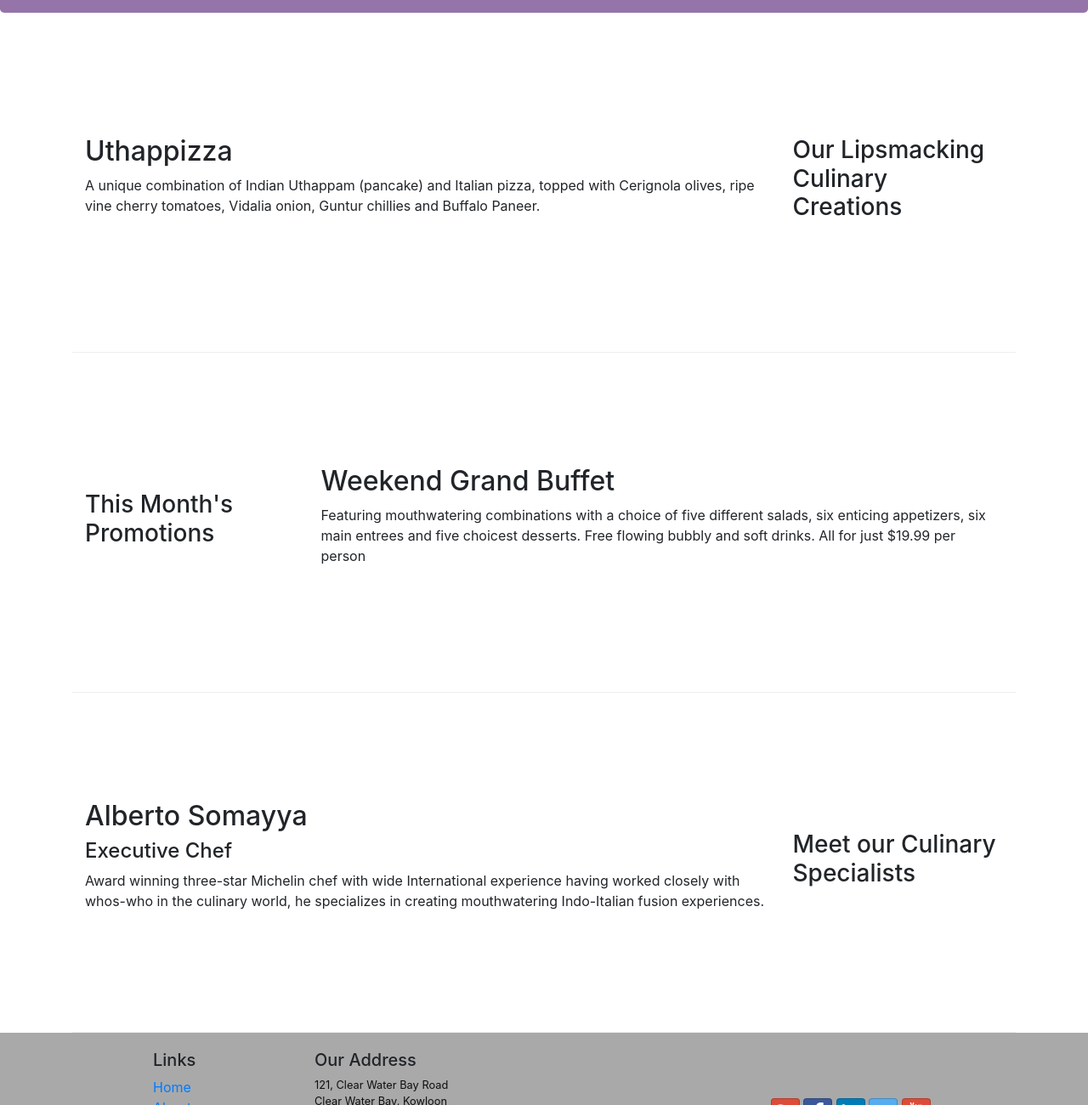
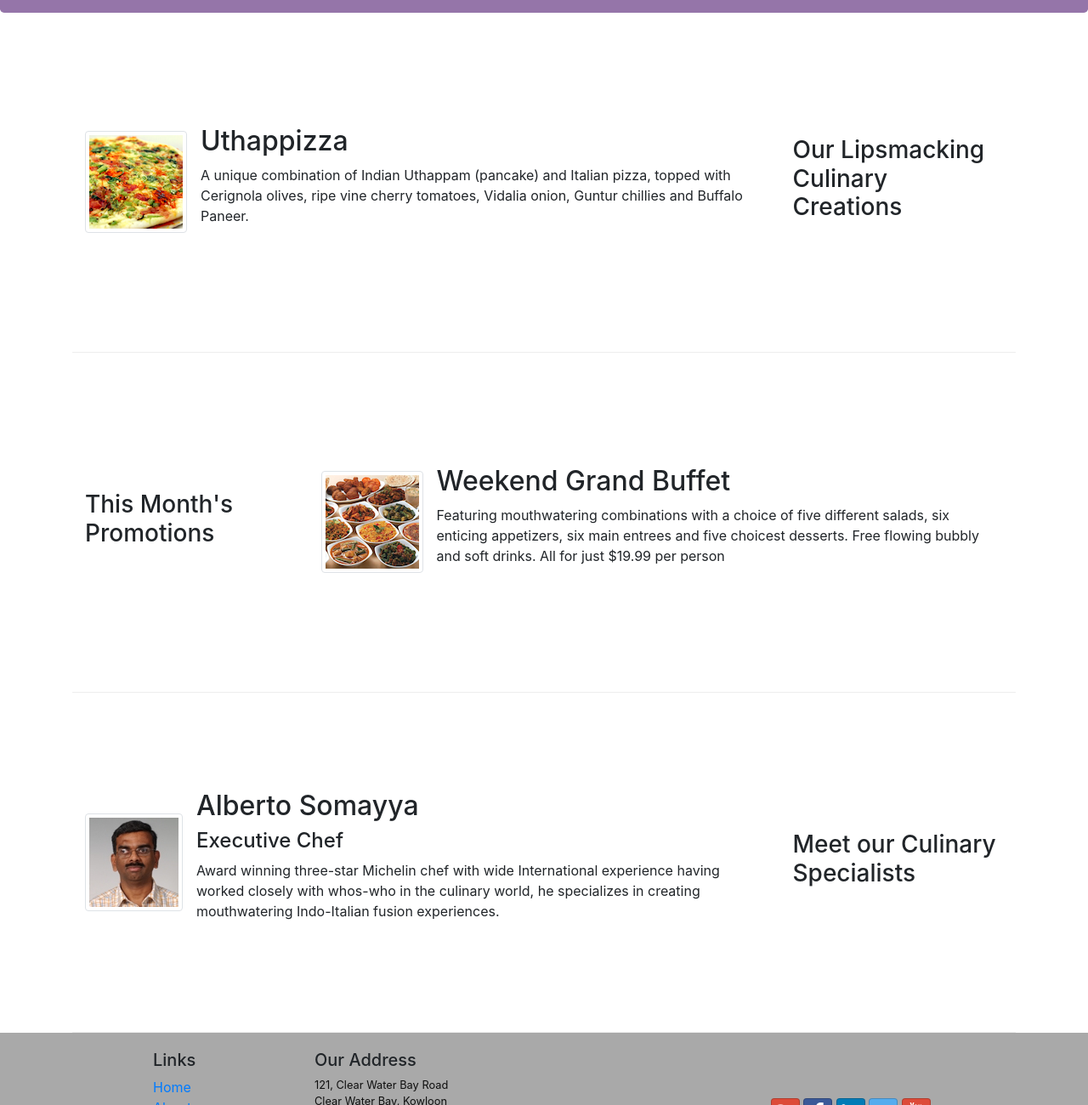
Before and after one commit to akverma00/bitNbites-src, a website: page index.html in a window 1280 px wide. Shown: the part 319-1619 px from the top of the page at 85% size. Drawn offline with nearby package versions, Linux system fonts and the light colour scheme.

Commit message:
Images and Media added

```diff
--- a/index.html
+++ b/index.html
@@ -54,8 +54,16 @@
                 <h3>Our Lipsmacking Culinary Creations</h3>
             </div>
             <div class="col col-sm order-sm-first  col-md">
-                <h2>Uthappizza</h2>
-                <p>A unique combination of Indian Uthappam (pancake) and Italian pizza, topped with Cerignola olives, ripe vine cherry tomatoes, Vidalia onion, Guntur chillies and Buffalo Paneer.</p>
+                <div class="media">
+                    <img class="d-flex mr-3 img-thumbnail align-self-center" src="img/uthappizza.png" alt="uthappizza">
+                    <div class="media-body">
+                        <h2 class="mt-0">Uthappizza</h2>
+                        <p>A unique combination of Indian Uthappam (pancake) and Italian pizza, topped with Cerignola olives, ripe vine cherry tomatoes, Vidalia onion, Guntur chillies and Buffalo Paneer.</p>
+
+                    </div>
+
+                </div>
+
             </div>
         </div>
 
@@ -65,8 +73,14 @@
                 <h3>This Month's Promotions</h3>
             </div>
             <div class="col col-sm col-md">
-                <h2>Weekend Grand Buffet</h2>
-                <p>Featuring mouthwatering combinations with a choice of five different salads, six enticing appetizers, six main entrees and five choicest desserts. Free flowing bubbly and soft drinks. All for just $19.99 per person </p>
+                <div class="media">
+                    <img class="d-flex mr-3 img-thumbnail align-self-center" src="img/buffet.png" alt="buffet">
+                    <div class="media-body">
+                        <h2 class="mt-0">Weekend Grand Buffet</h2>
+                        <p>Featuring mouthwatering combinations with a choice of five different salads, six enticing appetizers, six main entrees and five choicest desserts. Free flowing bubbly and soft drinks. All for just $19.99 per person </p>
+
+                    </div>
+                </div>
             </div>
         </div>
 
@@ -75,9 +89,16 @@
                 <h3>Meet our Culinary Specialists</h3>
             </div>
             <div class="col col-sm order-sm-first  col-md">
-                <h2>Alberto Somayya</h2>
-                <h4>Executive Chef</h4>
-                <p>Award winning three-star Michelin chef with wide International experience having worked closely with whos-who in the culinary world, he specializes in creating mouthwatering Indo-Italian fusion experiences. </p>
+
+                <div class="media">
+                    <img class="d-flex mr-3 img-thumbnail align-self-center" src="img/alberto.png" alt="alberto">
+                    <div class="media-body">
+                        <h2 class="mt-0">Alberto Somayya</h2>
+                        <h4>Executive Chef</h4>
+                        <p>Award winning three-star Michelin chef with wide International experience having worked closely with whos-who in the culinary world, he specializes in creating mouthwatering Indo-Italian fusion experiences. </p>
+
+                    </div>
+                </div>
             </div>
         </div>
     </div>
```
